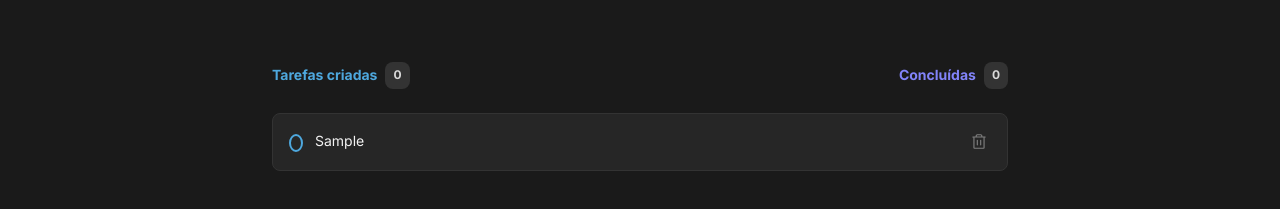
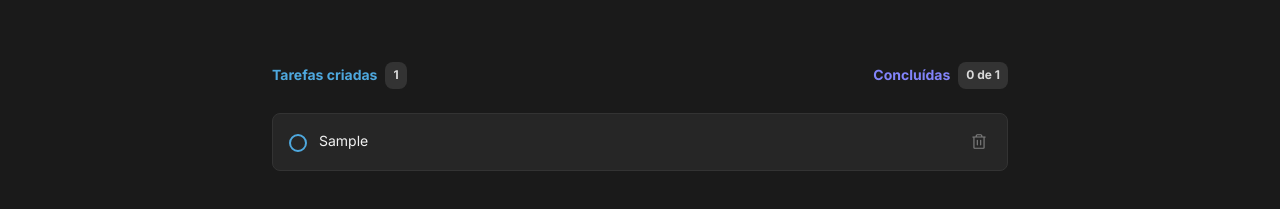
Before and after one commit to rodrigofontesdev/todo, a React (Vite) app: page / in a window 1280 px wide. Both pictures are taken after typing "Sample" into the empty fields and a click on the button "Criar". Shown: the part 239-448 px from the top of the page. Built offline with nearby package versions, Linux system fonts and the light colour scheme.

Commit message:
feat (task): change progress, delete a item and update counter

```diff
--- a/package.json
+++ b/package.json
@@ -1,7 +1,7 @@
 {
   "name": "todo",
   "private": true,
-  "version": "0.0.0",
+  "version": "1.0.0",
   "type": "module",
   "scripts": {
     "dev": "vite",
--- a/src/App.tsx
+++ b/src/App.tsx
@@ -1,46 +1,95 @@
-import { PlusCircle } from "@phosphor-icons/react"
+import { PlusCircle, Trash } from "@phosphor-icons/react"
 import { ChangeEvent, FormEvent, InvalidEvent, useState } from "react"
-import { Button } from "./components/Button"
+import { Counter } from "./components/Counter"
 import { Empty } from "./components/Empty"
+import { Button } from "./components/Form/Button"
+import { Input } from "./components/Form/Input"
+import { Label } from "./components/Form/Label"
 import { Header } from "./components/Header"
-import { Input } from "./components/Input"
-import { Progress } from "./components/Progress"
 import { Task } from "./components/Task"
 
 import styles from "./App.module.css"
 import "./global.css"
 
-interface Task {
+interface ITask {
   id: string
-  text: string
+  content: string
   isDone: boolean
 }
 
 export function App() {
-  const [tasks, setTasks] = useState<Task[]>([])
-  const [taskText, setTaskText] = useState("")
+  const [tasks, setTasks] = useState<ITask[]>([])
+  const [taskContent, setTaskContent] = useState("")
+  const [createdTaskCounter, setCreatedTaskCounter] = useState(0)
+  const [doneTaskCounter, setDoneTaskCounter] = useState(0)
 
   function handleAddTask(event: FormEvent) {
     event.preventDefault()
 
-    const newTask: Task = {
+    const newTask: ITask = {
       id: crypto.randomUUID(),
-      text: taskText,
+      content: taskContent,
       isDone: false,
     }
 
     setTasks([...tasks, newTask])
-    setTaskText("")
+    setTaskContent("")
+    updateCreatedTaskCounter(1)
   }
 
-  function handleTaskTextChange(event: ChangeEvent<HTMLInputElement>) {
-    event.target.setCustomValidity("")
+  function handleDeleteTask(taskId: string) {
+    const deletedTask = tasks.find((task) => {
+      return task.id === taskId
+    })
+    const updatedTasks = tasks.filter((task) => {
+      return task.id !== taskId
+    })
 
-    setTaskText(event.target.value)
+    if (deletedTask && deletedTask.isDone) {
+      updateDoneTaskCounter(-1)
+    }
+
+    setTasks(updatedTasks)
+    updateCreatedTaskCounter(-1)
   }
 
-  function handleTaskTextOnInvalid(event: InvalidEvent<HTMLInputElement>) {
+  function handleChangeTaskProgress(event: ChangeEvent<HTMLInputElement>) {
+    const updatedTasks = tasks.map((task) => {
+      if (task.id === event.target.id) {
+        return {
+          ...task,
+          isDone: !task.isDone,
+        }
+      }
+
+      return task
+    })
+
+    setTasks(updatedTasks)
+    updateDoneTaskCounter(event.target.checked ? 1 : -1)
+  }
+
+  function handleNewTaskContentChange(event: ChangeEvent<HTMLInputElement>) {
+    event.target.setCustomValidity("")
+    setTaskContent(event.target.value)
+  }
+
+  function handleNewTaskContentInvalid(event: InvalidEvent<HTMLInputElement>) {
     event.target.setCustomValidity("Esse campo é obrigatório!")
+  }
+
+  function updateCreatedTaskCounter(indicator: number) {
+    const newCounter = createdTaskCounter + indicator
+
+    setCreatedTaskCounter(
+      indicator < 0 && createdTaskCounter === 0 ? 0 : newCounter
+    )
+  }
+
+  function updateDoneTaskCounter(indicator: number) {
+    const newCounter = doneTaskCounter + indicator
+
+    setDoneTaskCounter(indicator < 0 && doneTaskCounter === 0 ? 0 : newCounter)
   }
 
   return (
@@ -52,24 +101,41 @@ export function App() {
           <form className={styles.formCreateTask} onSubmit={handleAddTask}>
             <Input
               type="text"
-              name="taskText"
               placeholder="Adicionar uma nova tarefa"
-              value={taskText}
-              onChange={handleTaskTextChange}
-              onInvalid={handleTaskTextOnInvalid}
+              value={taskContent}
               required
+              onChange={handleNewTaskContentChange}
+              onInvalid={handleNewTaskContentInvalid}
             />
+
             <Button type="submit">
               Criar <PlusCircle size={18} weight="bold" />
             </Button>
           </form>
 
-          <Progress />
+          <Counter
+            data={{ created: createdTaskCounter, done: doneTaskCounter }}
+          />
 
           {tasks.length > 0 ? (
             tasks.map((task) => {
               return (
-                <Task key={task.id} content={task.text} isDone={task.isDone} />
+                <Task key={task.id} isDone={task.isDone}>
+                  <Label htmlFor={task.id}>
+                    <Input
+                      type="checkbox"
+                      id={task.id}
+                      defaultChecked={task.isDone}
+                      onChange={handleChangeTaskProgress}
+                    />
+
+                    {task.content}
+                  </Label>
+
+                  <Button onClick={() => handleDeleteTask(task.id)}>
+                    <Trash size={18} />
+                  </Button>
+                </Task>
               )
             })
           ) : (
--- a/src/components/Progress.module.css
+++ b/src/components/Counter.module.css
@@ -1,12 +1,14 @@
-.progress {
+.counter {
   width: 100%;
   display: flex;
   justify-content: space-between;
   align-items: center;
+  flex-wrap: wrap;
+  row-gap: 0.5rem;
   margin-bottom: 1.5rem;
 }
 
-.progress span {
+.counter span {
   background-color: var(--gray-400);
   color: var(--gray-200);
   font-size: 0.75rem;
--- /dev/null
+++ b/src/components/Counter.tsx
@@ -0,0 +1,26 @@
+import styles from "./Counter.module.css"
+
+interface ICounter {
+  created: number
+  done: number
+}
+
+interface CounterProps {
+  data: ICounter
+}
+
+export function Counter({ data }: CounterProps) {
+  return (
+    <div className={styles.counter}>
+      <div className={styles.created}>
+        Tarefas criadas
+        <span>{data.created}</span>
+      </div>
+
+      <div className={styles.done}>
+        Concluídas
+        <span>{data.created > 0 ? `${data.done} de ${data.created}` : 0}</span>
+      </div>
+    </div>
+  )
+}
--- /dev/null
+++ b/src/components/Form/Label.tsx
@@ -0,0 +1,9 @@
+import { LabelHTMLAttributes, ReactNode } from "react"
+
+interface LabelProps extends LabelHTMLAttributes<HTMLLabelElement> {
+  children: ReactNode
+}
+
+export function Label({ children, ...props }: LabelProps) {
+  return <label {...props}>{children}</label>
+}
--- a/src/components/Progress.tsx
+++ /dev/null
@@ -1,17 +0,0 @@
-import styles from "./Progress.module.css"
-
-export function Progress() {
-  return (
-    <div className={styles.progress}>
-      <div className={styles.created}>
-        Tarefas criadas
-        <span>0</span>
-      </div>
-
-      <div className={styles.done}>
-        Concluídas
-        <span>0</span>
-      </div>
-    </div>
-  )
-}
--- a/src/components/Task.module.css
+++ b/src/components/Task.module.css
@@ -19,25 +19,24 @@
   border-color: var(--gray-500);
 }
 
-.formCheck {
+.task label {
   display: flex;
   column-gap: 0.75rem;
+  font-size: 0.875rem;
+  color: var(--gray-100);
+  word-break: break-word;
+  cursor: pointer;
 }
 
-.formCheck label {
-  font-size: 0.875rem;
-  color: var(--gray-100);
-  flex-basis: 94%;
-}
-
-.task.done .formCheck label {
+.task.done label {
   color: var(--gray-300);
   text-decoration: line-through;
 }
 
-.formCheck input[type="checkbox"] {
+.task input[type="checkbox"] {
   width: 1.125rem;
   height: 1.125rem;
+  flex-shrink: 0;
   background-color: transparent;
   background-image: none;
   background-repeat: no-repeat;
@@ -46,48 +45,49 @@
   border: 2px solid var(--blue-300);
   border-radius: 100%;
   margin-top: 0.25rem;
+  appearance: none;
   cursor: pointer;
-  appearance: none;
   transition: all 200ms;
 }
 
-.formCheck input[type="checkbox"]:hover {
+.task input[type="checkbox"]:hover {
   background-color: rgba(30, 111, 159, 0.2);
   border-color: var(--blue-400);
 }
 
-.formCheck input[type="checkbox"]:checked {
+.task input[type="checkbox"]:checked {
   background-image: url("../assets/checkmark.svg");
   background-color: var(--purple-400);
   border-color: var(--purple-400);
   transition: all 200ms;
 }
 
-.formCheck input[type="checkbox"]:checked:hover {
+.task input[type="checkbox"]:checked:hover {
   background-color: var(--purple-300);
   border-color: var(--purple-300);
 }
 
-.trashButton {
+.task button {
   width: 1.5rem;
   height: 1.5rem;
   display: flex;
   justify-content: center;
   align-items: center;
+  flex-shrink: 0;
   background-color: transparent;
   border-radius: 0.25rem;
   transition: background 200ms;
 }
 
-.trashButton:hover {
+.task button:hover {
   background-color: var(--gray-400);
 }
 
-.trashButton svg {
+.task button svg {
   color: var(--gray-300);
   transition: fill 200ms;
 }
 
-.trashButton:hover svg {
+.task button:hover svg {
   fill: var(--red-400);
 }
--- a/src/components/Task.tsx
+++ b/src/components/Task.tsx
@@ -1,28 +1,16 @@
-import { Trash } from "@phosphor-icons/react"
+import { ReactNode } from "react"
 
 import styles from "./Task.module.css"
 
 interface TaskProps {
-  content: string
-  isDone?: boolean
+  children: ReactNode
+  isDone: boolean
 }
 
-export function Task({ content, isDone }: TaskProps) {
+export function Task({ children, isDone }: TaskProps) {
   return (
     <div className={`${styles.task} ${isDone ? styles.done : ""}`}>
-      <div className={styles.formCheck}>
-        <input
-          type="checkbox"
-          id="checkbox"
-          name="checkbox"
-          defaultChecked={isDone}
-        />
-        <label htmlFor="checkbox">{content}</label>
-      </div>
-
-      <button className={styles.trashButton}>
-        <Trash size={18} />
-      </button>
+      {children}
     </div>
   )
 }
```
Also changed, not shown: src/components/Form/Button.tsx (renamed from src/components/Button.tsx), src/components/Form/Input.tsx (renamed from src/components/Input.tsx).
